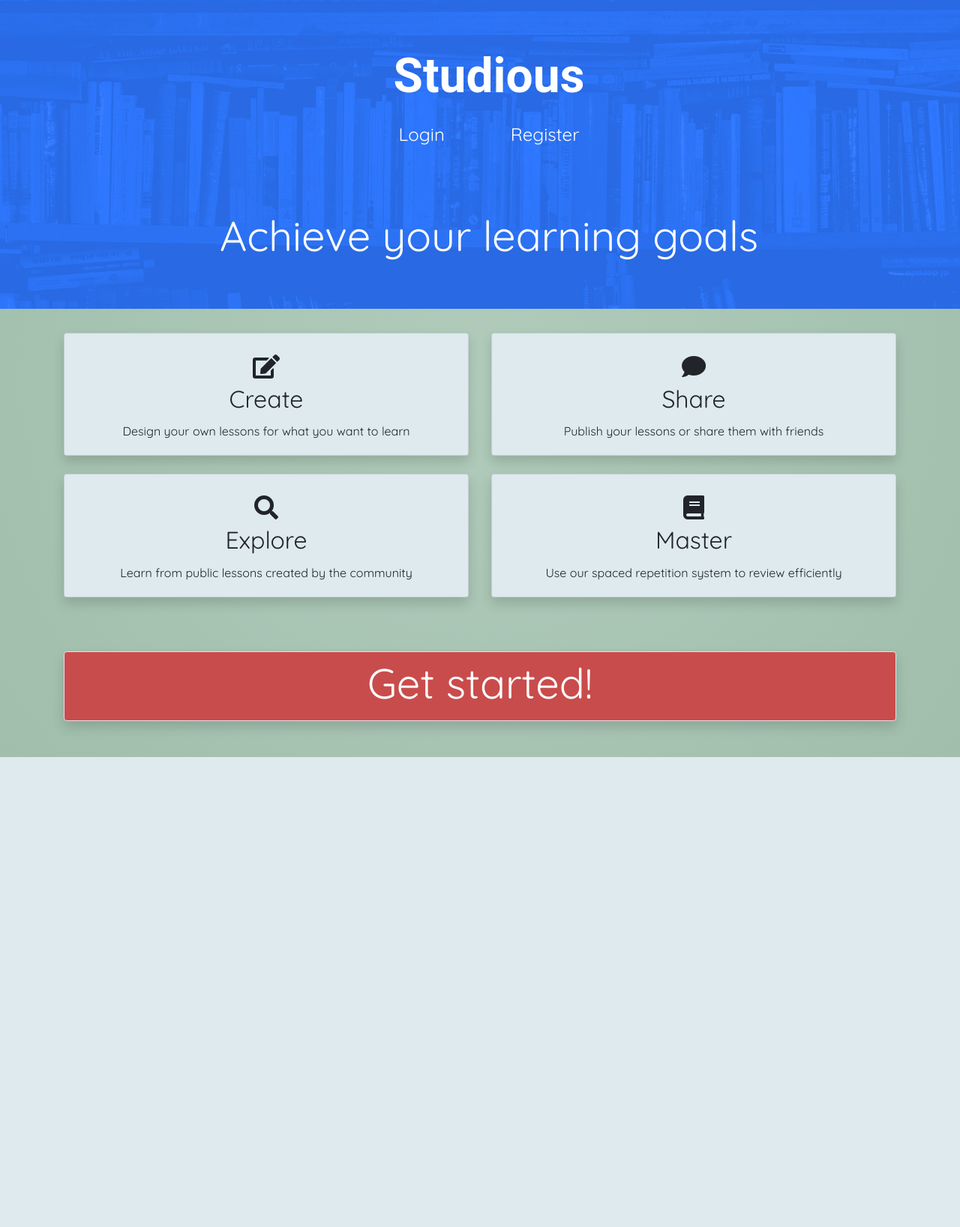
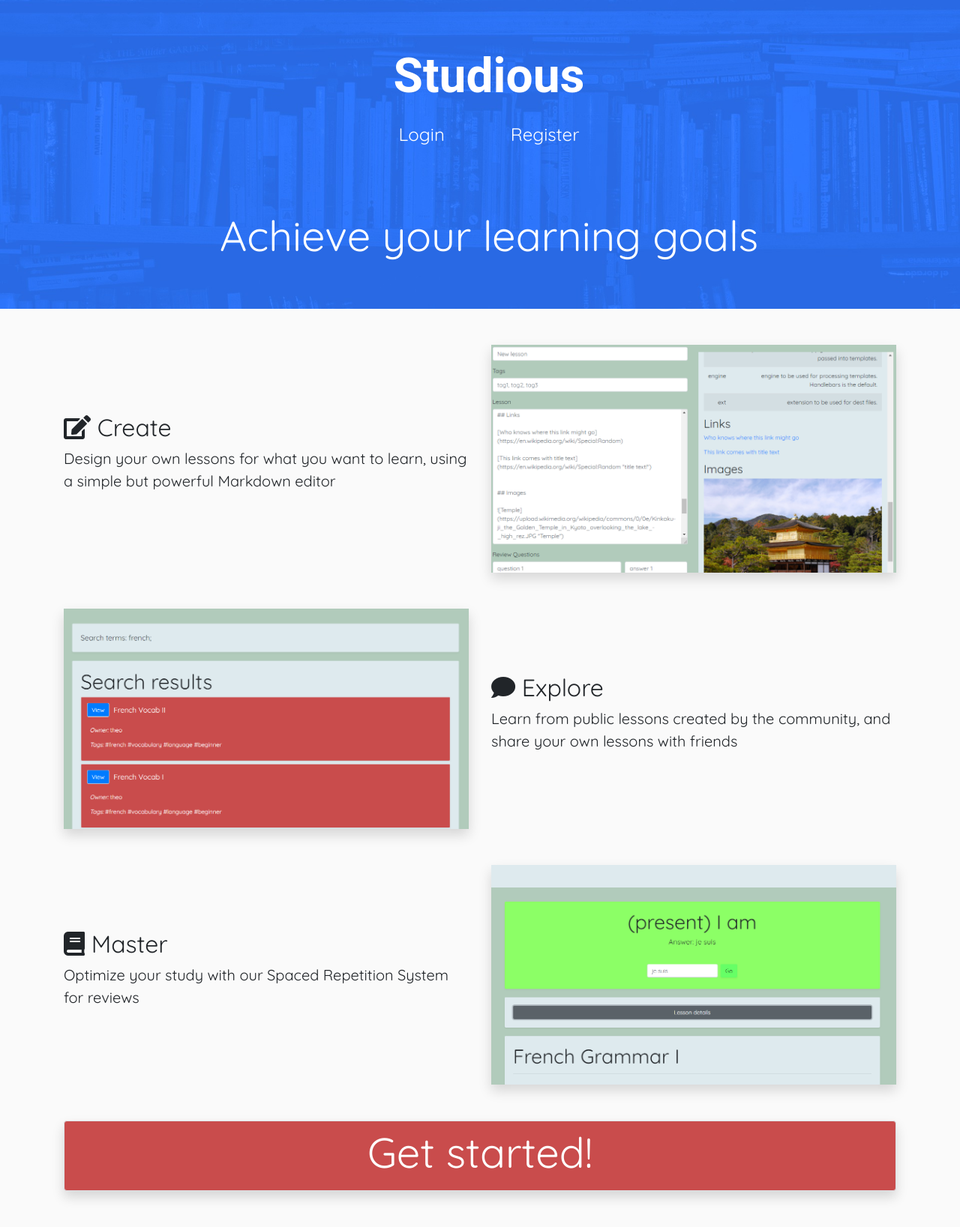
Before and after one commit to dmjz/studious, a Django app: page / in a window 1280 px wide. Shown: the whole page at 75% size. Before the commit the page ends 1010 px from the top, so only its background shows below. Run offline with Django 3.2, Linux system fonts and the light colour scheme; some libraries are stand-ins or nearby versions.

Commit message:
fix home page background and feature rows

```diff
--- a/core/templates/home.html
+++ b/core/templates/home.html
@@ -2,6 +2,13 @@
 {% load static %}
 
 {% block title %}Studious - Home{% endblock %}
+
+<!--
+    Note:
+    1. empty navbar block removes the navbar
+    2. <style> tag in head removes body padding-top for navbar
+    3. <style> tag in head allows use of "static" Django template tag
+ -->
 
 {% block head %}
     <link rel="stylesheet" href="https://use.fontawesome.com/releases/v5.8.2/css/all.css">
@@ -14,7 +21,6 @@
     </style>
 {% endblock %}
 
-<!-- Kill the inherited navbar -->
 {% block navbar %}{% endblock %}
 
 {% block content-container-overwrite %}
@@ -48,7 +54,43 @@
 
 <div class="container home-container">
 
-    <div class="row">
+    <div class="row my-5">
+        <div class="col-sm-6 d-flex align-items-center">
+            <div>
+                <h2><i class="fa fa-pencil-square-o"></i> Create</h2>
+                <p class="lead">Design your own lessons for what you want to learn, using a simple but powerful Markdown editor</p>
+            </div>
+        </div>
+        <div class="col-sm-6">
+            <img src="{% static 'images/edit_screenshot.PNG' %}" class="img-fluid float-right shadow" alt="edit_screenshot.PNG">
+        </div>
+    </div>
+
+    <div class="row my-5">
+        <div class="col-sm-6">
+            <img src="{% static 'images/search_screenshot.PNG' %}" class="img-fluid float-left shadow" alt="search_screenshot.PNG">
+        </div>
+        <div class="col-sm-6 d-flex align-items-center">
+            <div>
+                <h2><i class="fa fa-comment"></i> Explore</h2>
+                <p class="lead">Learn from public lessons created by the community, and share your own lessons with friends</p>
+            </div>
+        </div>
+    </div>
+
+    <div class="row my-5">
+        <div class="col-sm-6 d-flex align-items-center">
+            <div>
+                <h2><i class="fa fa-book"></i> Master</h2>
+                <p class="lead">Optimize your study with our Spaced Repetition System for reviews</p>
+            </div>
+        </div>
+        <div class="col-sm-6">
+            <img src="{% static 'images/review_screenshot.PNG' %}" class="img-fluid float-right shadow" alt="review_screenshot.PNG">
+        </div>
+    </div>
+
+    <!-- <div class="row">
 
         <div class="col-sm-6 d-flex mb-4">
             <div class="card home-card shadow flex-fill text-center color-2" style="width: 18rem;">
@@ -90,7 +132,7 @@
             </div>
         </div>
 
-    </div>
+    </div> -->
 
     <a href="{% url 'signup' %}" class="a-btn">
         <div class="jumbotron jumbotron-fluid my-5 p-2 color-3 text-center shadow border rounded get-started-btn">
--- a/static/css/style.css
+++ b/static/css/style.css
@@ -21,17 +21,12 @@ body {
 }
 
 .home-bg-image {
-    /*background-image: url(https://i.imgur.com/q3yYv2a.jpg); /* url(https://i.imgur.com/g0WkZfr.jpg); */
-    /* background-image: linear-gradient(#b1cbbb, #adcfba);
-    background-attachment: fixed;
-    background-position: center;
-    background-repeat: no-repeat;
-    background-size: cover; */
-    background: rgb(177,203,187);
+    /* background: rgb(177,203,187);
     background: -moz-radial-gradient(circle, rgba(177,203,187,1) 0%, rgba(160,190,171,1) 100%);
     background: -webkit-radial-gradient(circle, rgba(177,203,187,1) 0%, rgba(160,190,171,1) 100%);
     background: radial-gradient(circle, rgba(177,203,187,1) 0%, rgba(160,190,171,1) 100%);
-    filter: progid:DXImageTransform.Microsoft.gradient(startColorstr="#b1cbbb",endColorstr="#a0beab",GradientType=1);
+    filter: progid:DXImageTransform.Microsoft.gradient(startColorstr="#b1cbbb",endColorstr="#a0beab",GradientType=1); */
+    background: rgb(250, 250, 250) !important;
 }
 
 .text-roboto {
```
Also changed, not shown: static/images/edit_screenshot.PNG (added), static/images/review_screenshot.PNG (added), static/images/search_screenshot.PNG (added).
